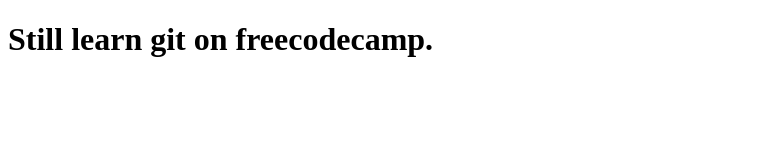
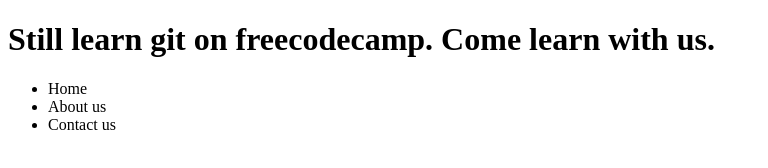
Before and after one commit to Ilidio-Develop/learn-git, a plain HTML site: page index.html in a window 1280 px wide. Shown: the whole page, without its empty margins (0-768 px from the left). Drawn offline with Linux system fonts and the light colour scheme.

Commit message:
add a list

```diff
--- a/index.html
+++ b/index.html
@@ -6,6 +6,11 @@
     <title>Git website</title>
 </head>
 <body>
-    <h1>Still learn git on freecodecamp.</h1>
+    <h1>Still learn git on freecodecamp. Come learn with us.</h1>
+    <ul>
+        <li>Home</li>
+        <li>About us</li>
+        <li>Contact us</li>
+    </ul>
 </body>
 </html>
```
